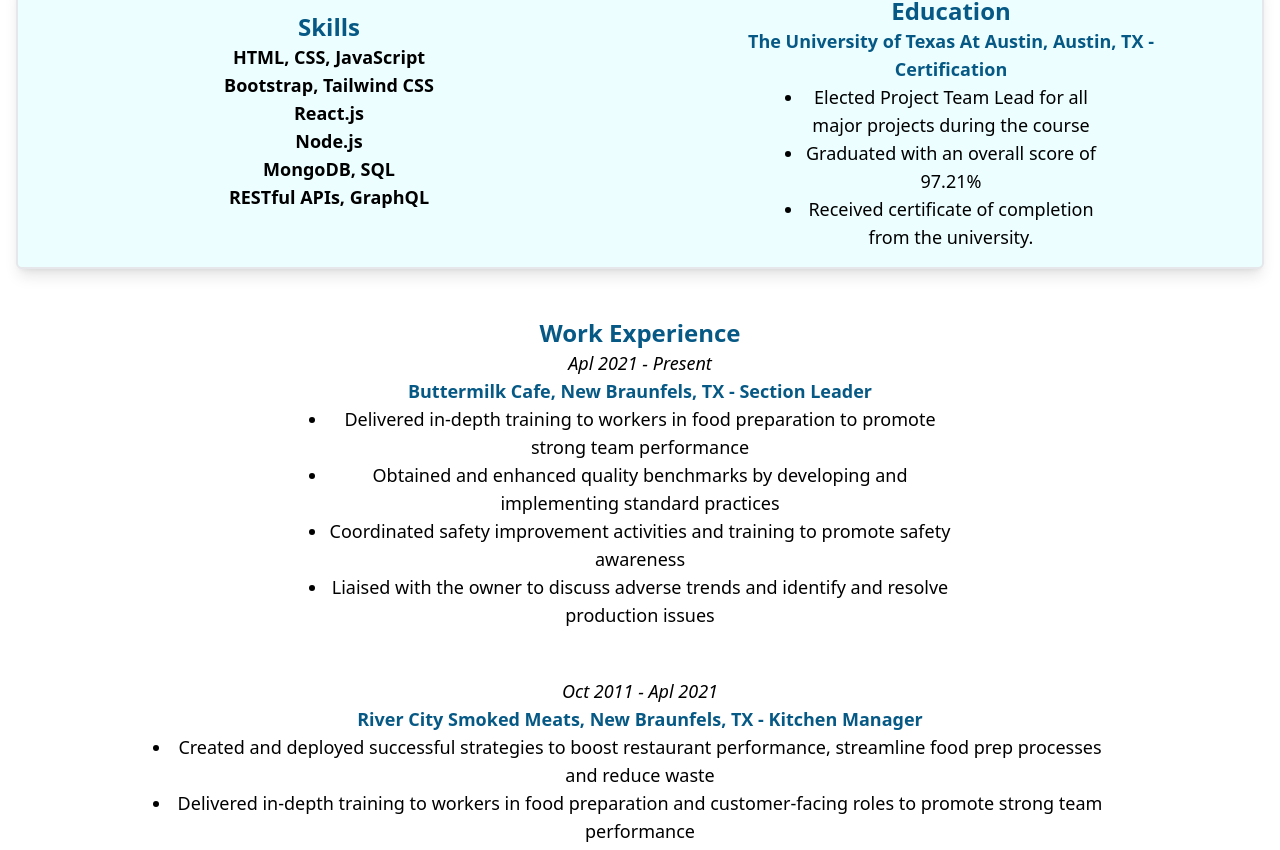
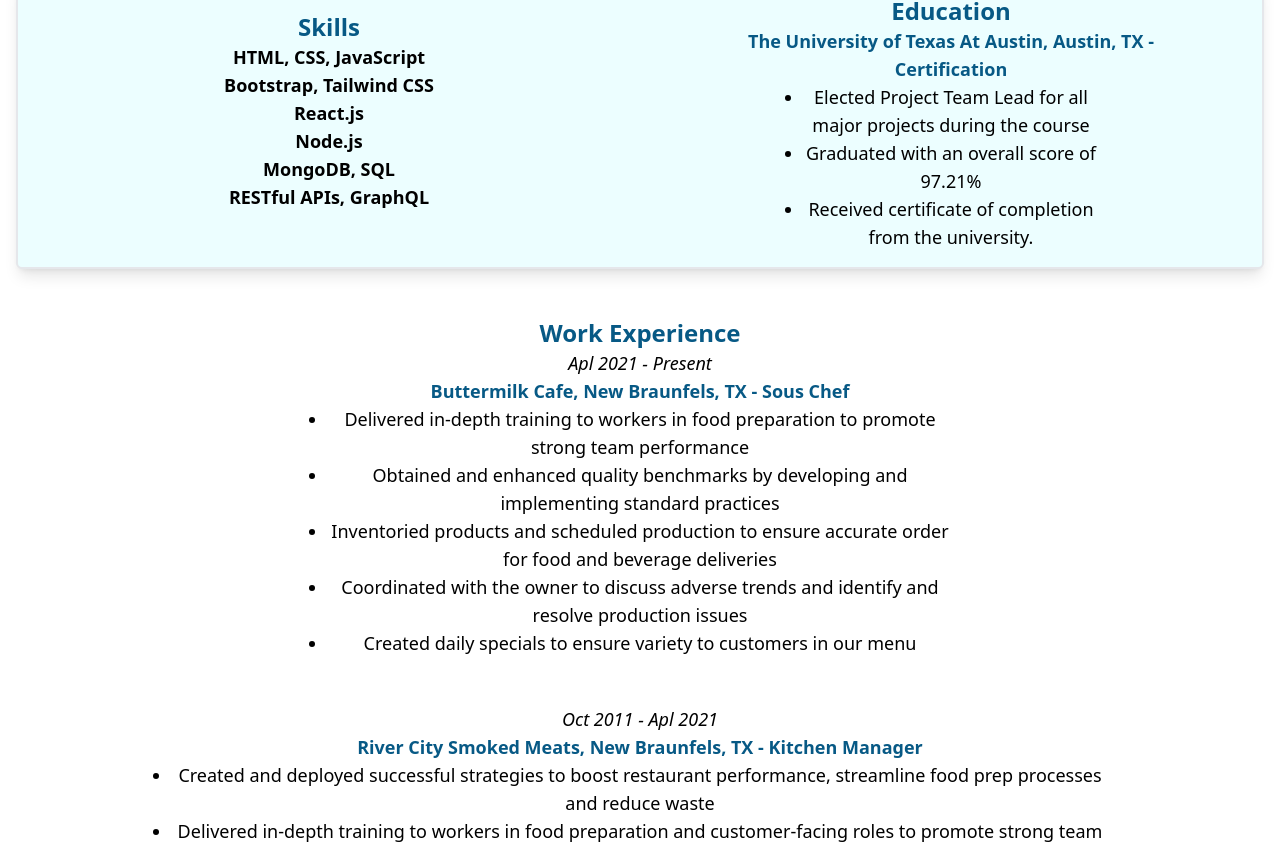
Before and after one commit to Zdavis92/Upgraded-Portfolio, a React (Create React App) app: page /Upgraded-Portfolio/Resume in a window 1280 px wide. Shown: the part 349-1199 px from the top of the page. Built offline with nearby package versions, Linux system fonts and the light colour scheme.

Commit message:
'updated Buttermilk experience'

```diff
--- a/src/pages/Resume.js
+++ b/src/pages/Resume.js
@@ -37,12 +37,13 @@
                 <div className="bg-cyan-50 border-2 rounded-md shadow-lg m-4 lg:bg-white lg:border-0 lg:rounded-none lg:shadow-none">
                     <h2 className="font-bold text-2xl md:mt-4 text-sky-800">Work Experience</h2>
                     <p className="italic">Apl 2021 - Present</p>
-                    <h3 className="font-bold w-10/12 mx-auto text-sky-800">Buttermilk Cafe, New Braunfels, TX - Section Leader</h3>
+                    <h3 className="font-bold w-10/12 mx-auto text-sky-800">Buttermilk Cafe, New Braunfels, TX - Sous Chef</h3>
                     <ul className="mb-2 list-disc w-3/4 mx-auto md:mb-4 lg:w-3/6 2xl:w-2/5">
                         <li>Delivered in-depth training to workers in food preparation to promote strong team performance</li>
                         <li>Obtained and enhanced quality benchmarks by developing and implementing standard practices</li>
-                        <li>Coordinated safety improvement activities and training to promote safety awareness</li>
-                        <li>Liaised with the owner to discuss adverse trends and identify and resolve production issues</li>
+                        <li>Inventoried products and scheduled production to ensure accurate order for food and beverage deliveries</li>
+                        <li>Coordinated with the owner to discuss adverse trends and identify and resolve production issues</li>
+                        <li>Created daily specials to ensure variety to customers in our menu</li>
                     </ul>
                 </div>
                 <div className="m-2 md:m-4">
```
